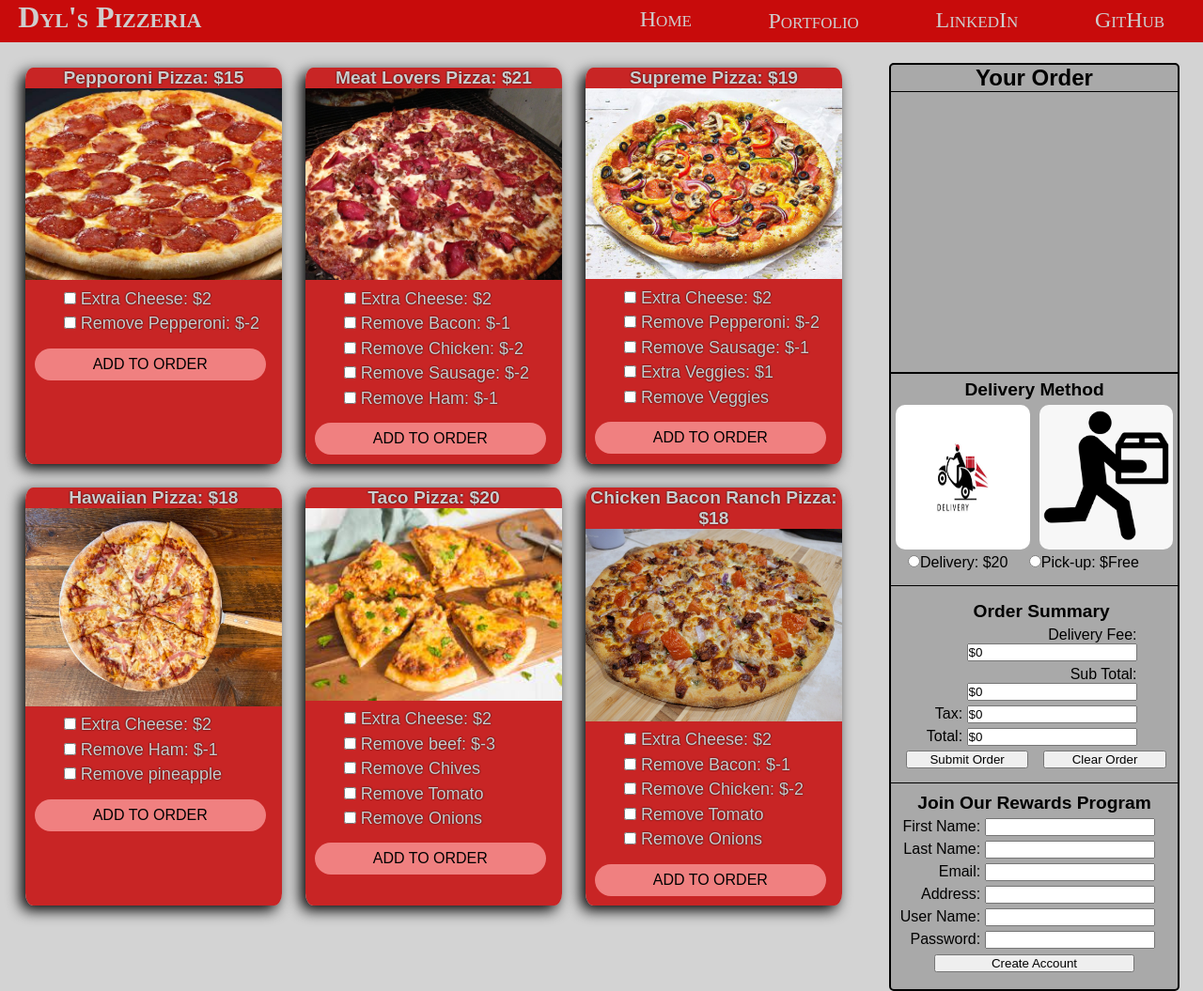
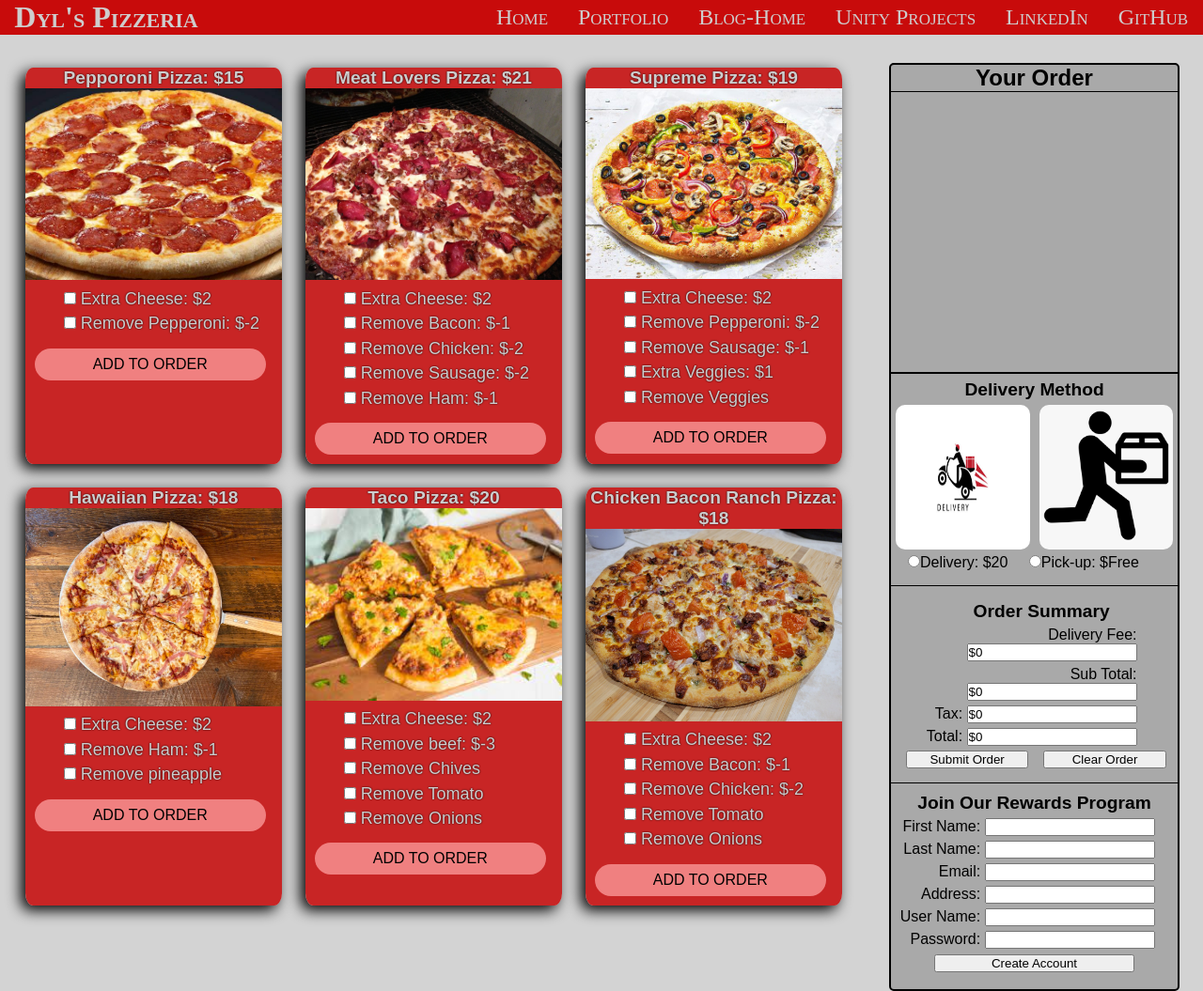
Before and after one commit to Dylanr27/PizzaPOS, a plain HTML site: page index.html in a window 1280 px wide. Shown: the whole page at 94% size. Drawn offline with Linux system fonts and the light colour scheme.

Commit message:
Updated for final submission

```diff
--- a/CSS/styles.css
+++ b/CSS/styles.css
@@ -25,7 +25,7 @@
 
 #nav ul {
   display: grid;
-  grid-template-columns: 50% auto auto auto auto;
+  grid-template-columns: 40% auto auto auto auto auto auto;
 }
 
 #nav a {
@@ -34,7 +34,7 @@
   text-align: center;
   text-decoration: none;
   font-size: x-large;
-  padding: 5%;
+  margin-top: 5px;
 }
 
 /* background color */
--- a/JS/js.js
+++ b/JS/js.js
@@ -287,10 +287,10 @@ submitAccount.addEventListener('click', function(){
         alert("Please enter all fields");
         return;
     }
-    // if(passwordDisplay.value == ""){
-    //     alert("Please enter all fields");
-    //     return;
-    // }
+    if(passwordDisplay.value == ""){
+        alert("Please enter all fields");
+        return;
+    }
     alert("Thank you for joining the rewards program for Dyl's Pizzeria :)\n" +
           "Account Details:\nFirst Name: " + firstNameDisplay.value +
           "\nLast Name: " + lastNameDisplay.value +
--- a/index.html
+++ b/index.html
@@ -14,6 +14,12 @@
         <li><h1>Dyl's Pizzeria</h1></li>
         <li><a href="#">Home</a></li>
         <li><a href="https://dylanr27.github.io/Portfolio/">Portfolio</a></li>
+        <li><a href="https://dylanr27.github.io/Blog_1/">Blog-Home</a></li>
+        <li>
+          <a href="https://dylanr27.github.io/Blog_1/unity.html"
+            >Unity Projects</a
+          >
+        </li>
         <li>
           <a href="https://www.linkedin.com/in/dylan-register-06583a228/"
             >LinkedIn</a
```
